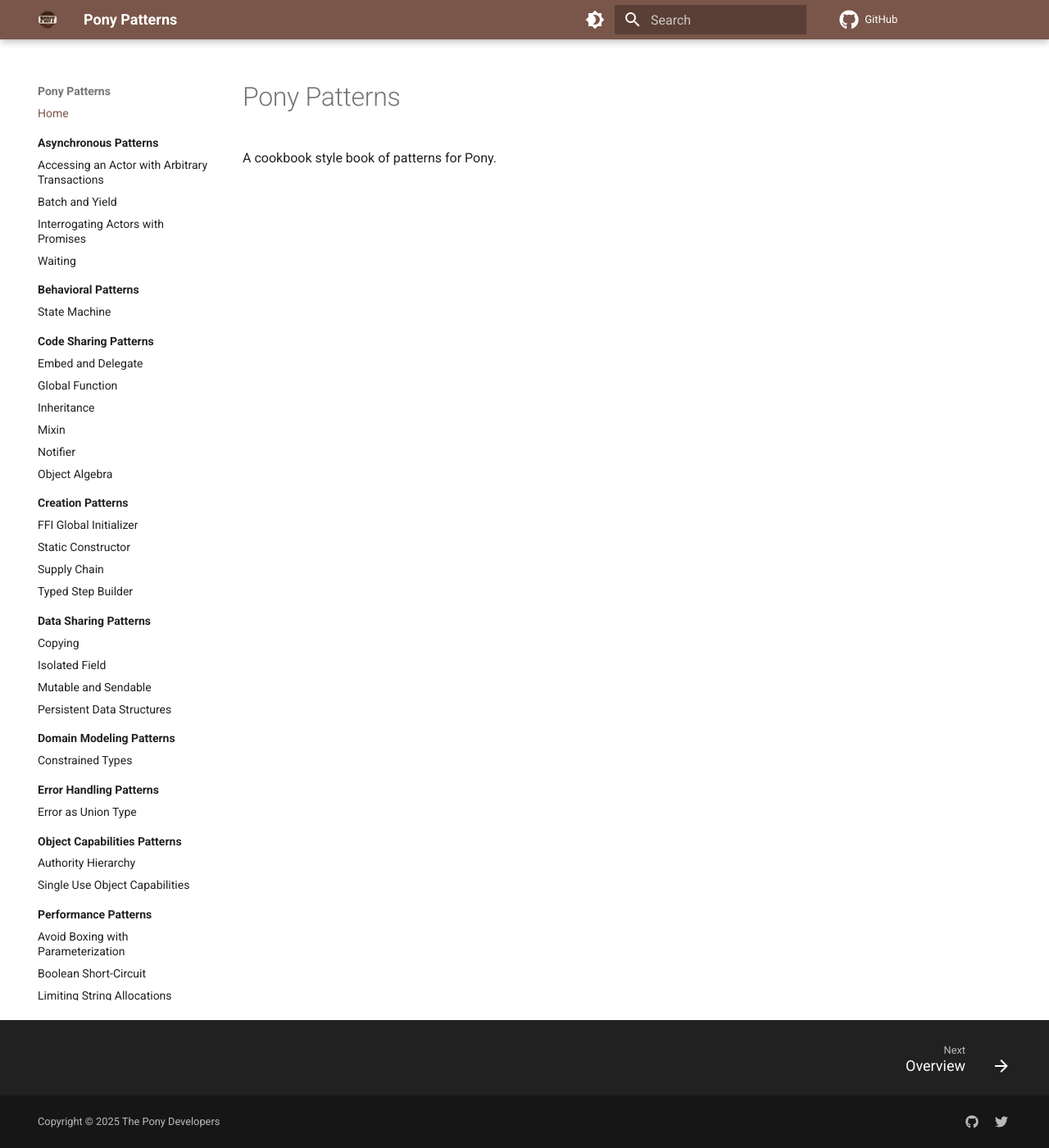
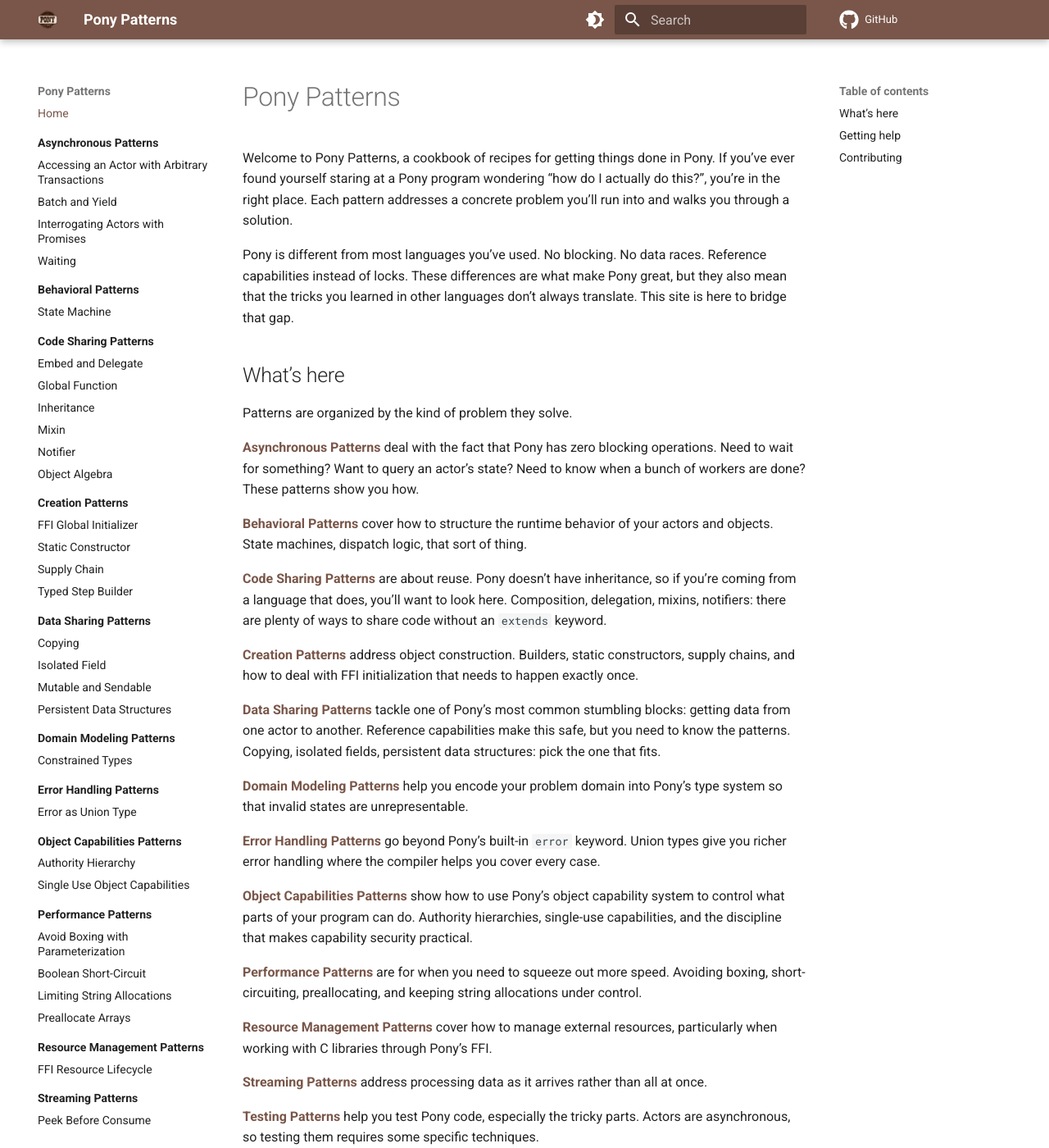
Before and after one commit to ponylang/pony-patterns, an MkDocs documentation site: the page built from docs/index.md, in a window 1280 px wide and 1400 px high. Shown: the whole window at 82% size. Built offline with MkDocs 1.6.1 and Material for MkDocs 9.7.7, drawn with Linux system fonts in a browser that asks for light colours; comment, search, counter and statistics services are not loaded; some of the changed text lies outside the part shown.

Commit message:
Add landing page content and contribution guide (#118)
The index page was just a title and a one-liner. People landing on the
site had no idea what was here, how to get help, or how to contribute.

The new landing page introduces the site, walks through all twelve
pattern categories with a sentence or two about what each covers, points
people to the Zulip community for help, and explains how to contribute
new patterns.

Also updates the write-pattern skill to remind future authors to add new
categories to the landing page when they create them.

Closes #32

```diff
--- a/docs/index.md
+++ b/docs/index.md
@@ -1,3 +1,45 @@
 # Pony Patterns
 
-A cookbook style book of patterns for Pony.
+Welcome to Pony Patterns, a cookbook of recipes for getting things done in Pony. If you've ever found yourself staring at a Pony program wondering "how do I actually do this?", you're in the right place. Each pattern addresses a concrete problem you'll run into and walks you through a solution.
+
+Pony is different from most languages you've used. No blocking. No data races. Reference capabilities instead of locks. These differences are what make Pony great, but they also mean that the tricks you learned in other languages don't always translate. This site is here to bridge that gap.
+
+## What's here
+
+Patterns are organized by the kind of problem they solve.
+
+**[Asynchronous Patterns](async/index.md)** deal with the fact that Pony has zero blocking operations. Need to wait for something? Want to query an actor's state? Need to know when a bunch of workers are done? These patterns show you how.
+
+**[Behavioral Patterns](behavioral/index.md)** cover how to structure the runtime behavior of your actors and objects. State machines, dispatch logic, that sort of thing.
+
+**[Code Sharing Patterns](code-sharing/index.md)** are about reuse. Pony doesn't have inheritance, so if you're coming from a language that does, you'll want to look here. Composition, delegation, mixins, notifiers: there are plenty of ways to share code without an `extends` keyword.
+
+**[Creation Patterns](creation/index.md)** address object construction. Builders, static constructors, supply chains, and how to deal with FFI initialization that needs to happen exactly once.
+
+**[Data Sharing Patterns](data-sharing/index.md)** tackle one of Pony's most common stumbling blocks: getting data from one actor to another. Reference capabilities make this safe, but you need to know the patterns. Copying, isolated fields, persistent data structures: pick the one that fits.
+
+**[Domain Modeling Patterns](domain-modeling/index.md)** help you encode your problem domain into Pony's type system so that invalid states are unrepresentable.
+
+**[Error Handling Patterns](error-handling/index.md)** go beyond Pony's built-in `error` keyword. Union types give you richer error handling where the compiler helps you cover every case.
+
+**[Object Capabilities Patterns](object-capabilities/index.md)** show how to use Pony's object capability system to control what parts of your program can do. Authority hierarchies, single-use capabilities, and the discipline that makes capability security practical.
+
+**[Performance Patterns](performance/index.md)** are for when you need to squeeze out more speed. Avoiding boxing, short-circuiting, preallocating, and keeping string allocations under control.
+
+**[Resource Management Patterns](resource-management/index.md)** cover how to manage external resources, particularly when working with C libraries through Pony's FFI.
+
+**[Streaming Patterns](streaming/index.md)** address processing data as it arrives rather than all at once.
+
+**[Testing Patterns](testing/index.md)** help you test Pony code, especially the tricky parts. Actors are asynchronous, so testing them requires some specific techniques.
+
+## Getting help
+
+If you're stuck on a Pony problem (pattern-related or otherwise), the [Pony Zulip community](https://ponylang.zulipchat.com/) is the place to go. The `#beginner help` channel is there for exactly that purpose. No question is too basic. The community is volunteer-based, so be patient, but folks are genuinely welcoming.
+
+## Contributing
+
+We'd love more patterns. If you've solved a problem in Pony and think others would benefit from seeing how, consider contributing it.
+
+The best place to start is by reading a few existing patterns to get a feel for the format and tone. Each pattern explains a problem, walks through the solution, and includes working code. Keep that structure and you're most of the way there.
+
+If you want to discuss an idea before writing it up, drop into the `#contribute to Pony` channel on [Zulip](https://ponylang.zulipchat.com/). Or if you'd rather just dive in, open a pull request on the [GitHub repo](https://github.com/ponylang/pony-patterns). Either way works.
```
Also changed, not shown: .claude/skills/write-pattern/SKILL.md (+1 -1 lines), 1 other file.
